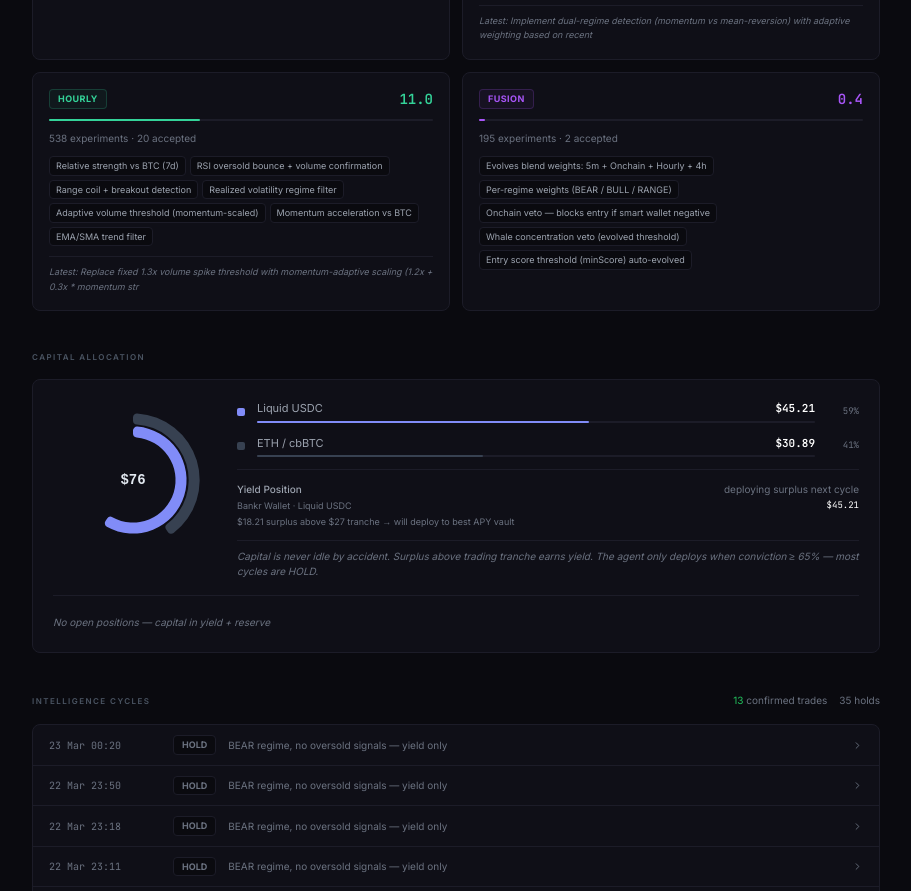
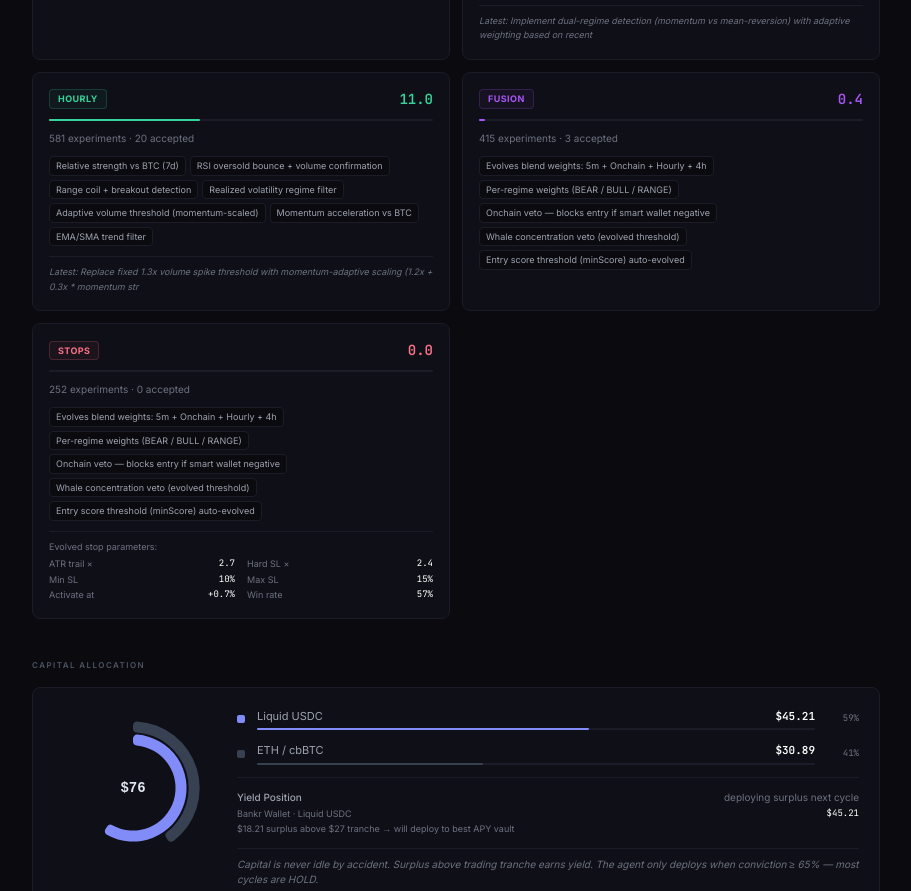
Before and after one commit to deluagent/delu-site, a Next.js app: page / in a window 1280 px wide. Shown: the part 1040-1931 px from the top of the page, without its empty margins (184-1095 px from the left). Built offline with nearby package versions, Linux system fonts and the light colour scheme.

Commit message:
feat: stops card in brain section — shows evolved ATR trail/hardSL params, win rate; rose color

```diff
--- a/app/page.tsx
+++ b/app/page.tsx
@@ -175,6 +175,7 @@ const LOOP_COLORS: Record<string, { text: string; bar: string; badge: string }>
   emerald: { text: 'text-[#34d399]', bar: '#34d399', badge: 'border-[#34d399]/20 bg-[#34d399]/5 text-[#34d399]' },
   blue:    { text: 'text-[#60a5fa]', bar: '#60a5fa', badge: 'border-[#60a5fa]/20 bg-[#60a5fa]/5 text-[#60a5fa]' },
   purple:  { text: 'text-[#a855f7]', bar: '#a855f7', badge: 'border-[#a855f7]/20 bg-[#a855f7]/5 text-[#a855f7]' },
+  rose:    { text: 'text-[#fb7185]', bar: '#fb7185', badge: 'border-[#fb7185]/20 bg-[#fb7185]/5 text-[#fb7185]' },
 };
 
 function BrainSection({ brain }: { brain: any }) {
@@ -276,6 +277,27 @@ function BrainSection({ brain }: { brain: any }) {
               {loop.latestDescription && (
                 <div className={`mt-2.5 text-[9px] ${dim} italic leading-relaxed line-clamp-2 border-t border-[#1c1c28] pt-2`}>
                   Latest: {loop.latestDescription}
+                </div>
+              )}
+              {/* Stops loop — show evolved ATR params */}
+              {loop.name === 'Stops' && loop.bestParams && (
+                <div className="mt-2.5 border-t border-[#1c1c28] pt-2 space-y-1">
+                  <div className={`text-[9px] ${dim} mb-1`}>Evolved stop parameters:</div>
+                  <div className="grid grid-cols-2 gap-x-3 gap-y-0.5">
+                    {[
+                      ['ATR trail ×', loop.bestParams.atrMult?.toFixed(1)],
+                      ['Hard SL ×', loop.bestParams.hardSlAtrMult?.toFixed(1)],
+                      ['Min SL', `${loop.bestParams.hardSlMinPct?.toFixed(0)}%`],
+                      ['Max SL', `${loop.bestParams.hardSlMaxPct?.toFixed(0)}%`],
+                      ['Activate at', `+${loop.bestParams.activateAt?.toFixed(1)}%`],
+                      ['Win rate', `${((loop.bestWinRate ?? 0) * 100).toFixed(0)}%`],
+                    ].map(([k, v]) => (
+                      <div key={k} className="flex justify-between">
+                        <span className={`text-[9px] ${dim}`}>{k}</span>
+                        <span className={mono('text-[9px] text-white')}>{v}</span>
+                      </div>
+                    ))}
+                  </div>
                 </div>
               )}
             </div>
--- a/public/data/brain.json
+++ b/public/data/brain.json
@@ -1,16 +1,16 @@
 {
-  "generatedAt": "2026-03-23T00:22:20.133Z",
-  "totalExp": 8008,
-  "totalAccepted": 35,
+  "generatedAt": "2026-03-23T00:42:12.932Z",
+  "totalExp": 8645,
+  "totalAccepted": 36,
   "topScore": 28.012,
   "topLoop": "5m",
   "loops": [
     {
       "name": "5m",
       "color": "orange",
-      "expCount": 1781,
+      "expCount": 1840,
       "acceptedCount": 10,
-      "acceptRate": 0.6,
+      "acceptRate": 0.5,
       "bestScore": 28.012,
       "breakthroughCount": 10,
       "signals": [
@@ -25,7 +25,7 @@
     {
       "name": "Onchain",
       "color": "indigo",
-      "expCount": 5494,
+      "expCount": 5557,
       "acceptedCount": 3,
       "acceptRate": 0.1,
       "bestScore": 20.402,
@@ -44,9 +44,9 @@
     {
       "name": "Hourly",
       "color": "emerald",
-      "expCount": 538,
+      "expCount": 581,
       "acceptedCount": 20,
-      "acceptRate": 3.7,
+      "acceptRate": 3.4,
       "bestScore": 11.012,
       "breakthroughCount": 20,
       "signals": [
@@ -63,11 +63,11 @@
     {
       "name": "Fusion",
       "color": "purple",
-      "expCount": 195,
-      "acceptedCount": 2,
-      "acceptRate": 1,
-      "bestScore": 0.439,
-      "breakthroughCount": 2,
+      "expCount": 415,
+      "acceptedCount": 3,
+      "acceptRate": 0.7,
+      "bestScore": 0.442,
+      "breakthroughCount": 3,
       "signals": [
         "Evolves blend weights: 5m + Onchain + Hourly + 4h",
         "Per-regime weights (BEAR / BULL / RANGE)",
@@ -76,6 +76,32 @@
         "Entry score threshold (minScore) auto-evolved"
       ],
       "latestDescription": null
+    },
+    {
+      "name": "Stops",
+      "color": "rose",
+      "expCount": 252,
+      "acceptedCount": 0,
+      "acceptRate": 0,
+      "bestScore": 0,
+      "breakthroughCount": 0,
+      "signals": [
+        "Evolves blend weights: 5m + Onchain + Hourly + 4h",
+        "Per-regime weights (BEAR / BULL / RANGE)",
+        "Onchain veto — blocks entry if smart wallet negative",
+        "Whale concentration veto (evolved threshold)",
+        "Entry score threshold (minScore) auto-evolved"
+      ],
+      "latestDescription": null,
+      "bestParams": {
+        "atrMult": 2.7,
+        "hardSlAtrMult": 2.4,
+        "hardSlMinPct": 10,
+        "hardSlMaxPct": 14.98,
+        "activateAt": 0.69
+      },
+      "bestWinRate": 0.5723849372384937,
+      "bestAvgPnl": 0.4195738971507442
     }
   ],
   "breakthroughs": [
@@ -356,6 +382,13 @@
       "description": null,
       "loop": "Fusion",
       "color": "purple"
+    },
+    {
+      "score": 0.442,
+      "ts": "2026-03-23T00:34:53.654Z",
+      "description": null,
+      "loop": "Fusion",
+      "color": "purple"
     }
   ]
 }
```
